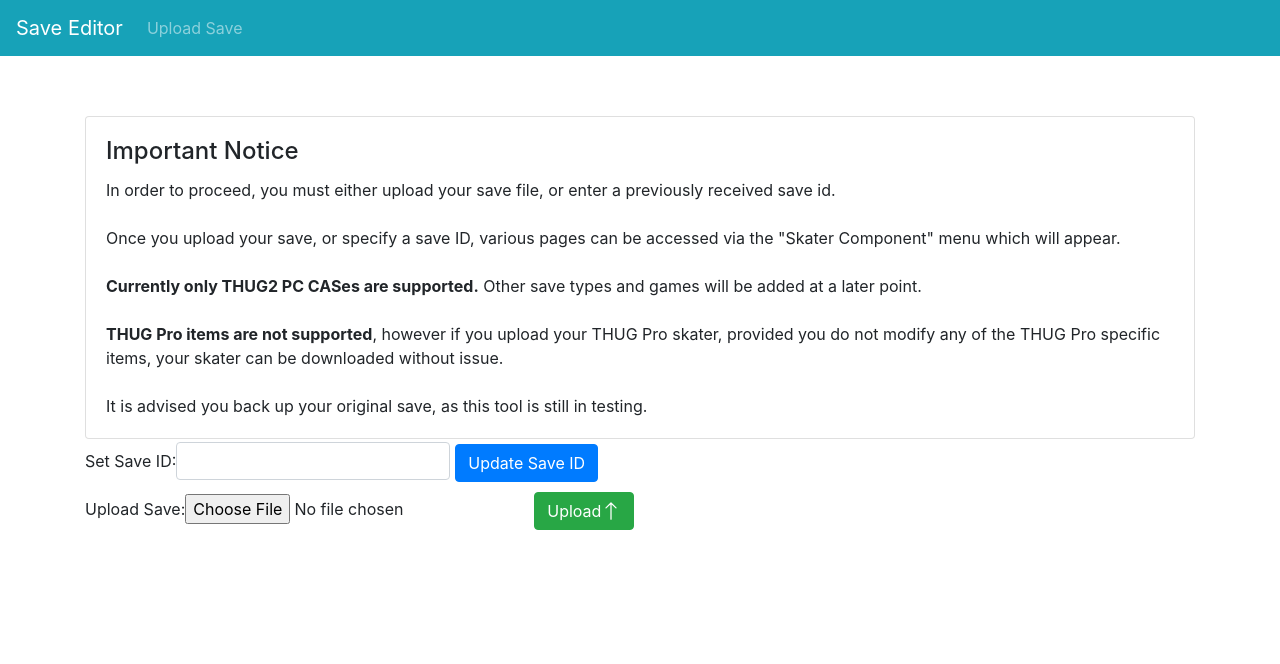
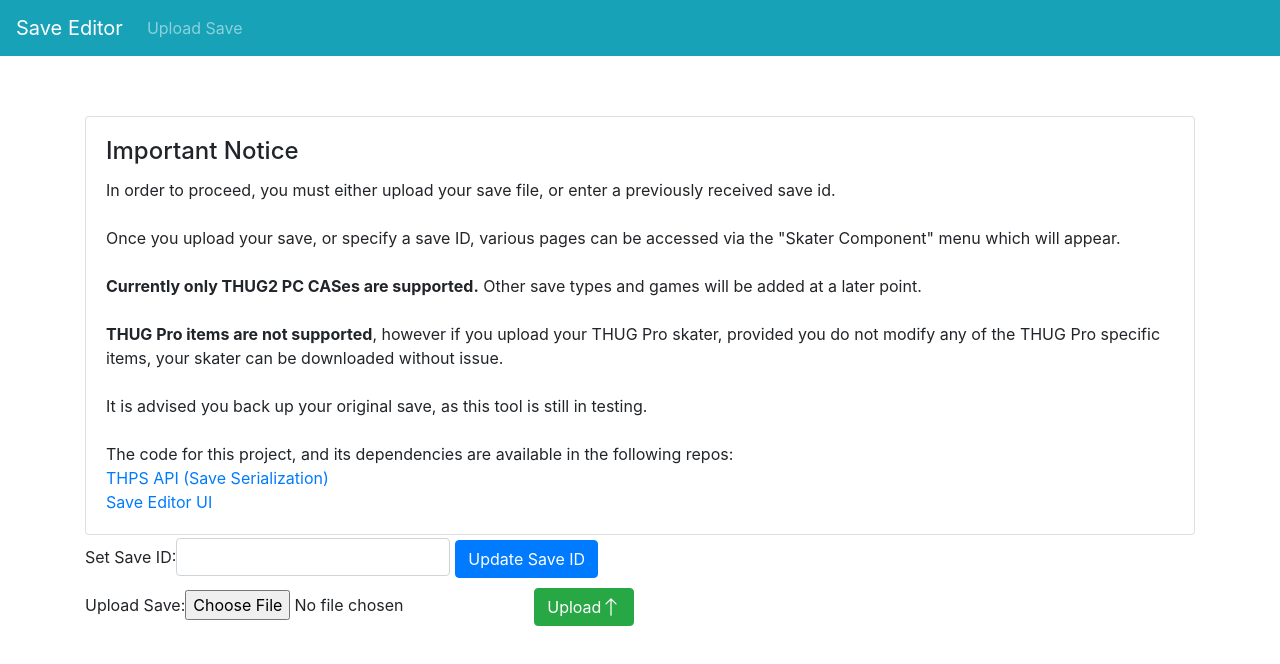
Before and after one commit to chc/thps-save-editor, a Vue app: page /EditComponent/1/1#/manage_save in a window 1280 px wide. Shown: the top 664 px of the page. Built offline with nearby package versions, Linux system fonts and the light colour scheme; what vue-lodash would draw is missing.

Commit message:
added links to code

```diff
--- a/src/components/SaveManager.vue
+++ b/src/components/SaveManager.vue
@@ -11,6 +11,11 @@
       <b>THUG Pro items are not supported</b>, however if you upload your THUG Pro skater, provided you do not modify any of the THUG Pro specific items, your skater can be downloaded without issue.<br><br>
 
       It is advised you back up your original save, as this tool is still in testing.<br>
+
+      <br>
+      The code for this project, and its dependencies are available in the following repos:<br>
+      <a href="https://github.com/chc/thps.api">THPS API (Save Serialization)</a><br>
+      <a href="https://github.com/chc/thps-save-editor">Save Editor UI</a><br>
       </b-card-text>
     </b-card>
       <div class="save-id-container">
```
